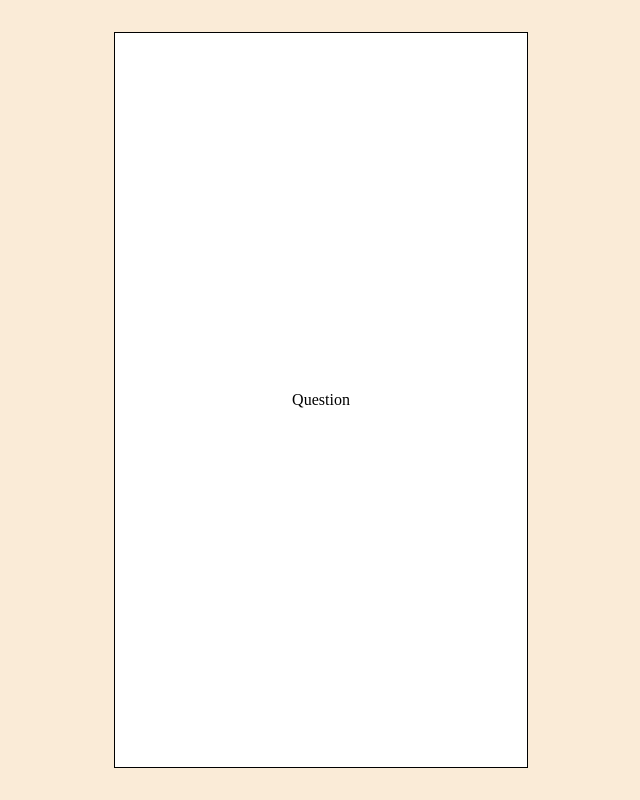
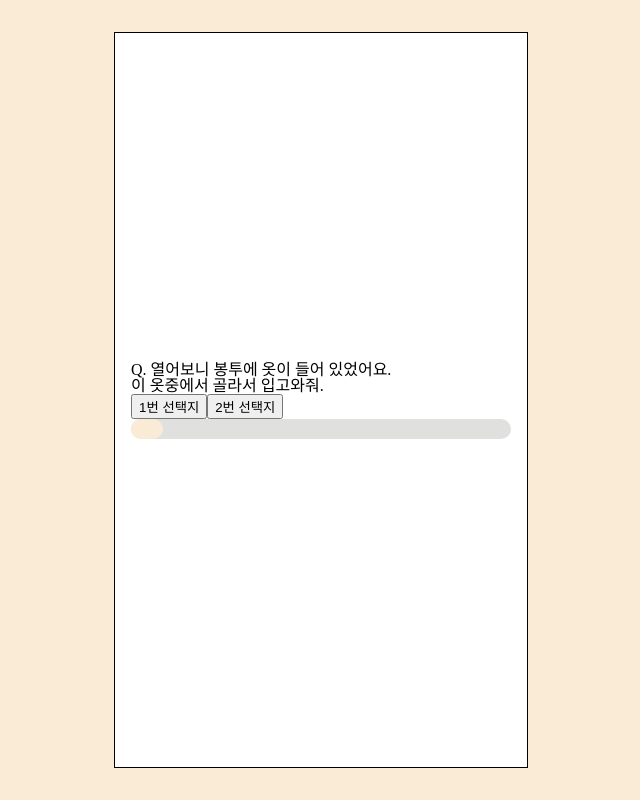
Before and after one commit to Jesscha/pnueventpage, a React (Create React App) app in the folder pnumbti/: page /question in a window 1280 px wide. Shown: the whole page, without its empty margins (319-959 px from the left). Built offline with nearby package versions, Linux system fonts and the light colour scheme.

Commit message:
add question logic

```diff
--- a/pnumbti/src/App.js
+++ b/pnumbti/src/App.js
@@ -10,7 +10,7 @@ function App() {
     <div className="container">
       <Router>
         <Switch>
-          <Route path="/result">
+          <Route path="/result/:mbti">
             <ResultPage />
           </Route>
           <Route path="/question">
--- /dev/null
+++ b/pnumbti/src/asset/qustionData.js
@@ -0,0 +1,77 @@
+const questionData = [
+  {
+    question: '열어보니 봉투에 옷이 들어 있었어요.',
+    describtion: '이 옷중에서 골라서 입고와줘.',
+    optionOne: 'E',
+    optionTwo: 'I',
+  },
+  {
+    question: '친구와 작별을 하고 이제 선물을 고릅니다 ',
+    describtion: '',
+    optionOne: 'F',
+    optionTwo: 'T',
+  },
+  {
+    question: '선물 포장은 어떻게 할까요?',
+    describtion: '',
+    optionOne: 'S',
+    optionTwo: 'N',
+  },
+  {
+    question: '꽃도 예약하려고 해요',
+    describtion: '',
+    optionOne: 'J',
+    optionTwo: 'P',
+  },
+  {
+    question: '편지도 쓸까요?',
+    describtion: '',
+    optionOne: 'J',
+    optionTwo: 'P',
+  },
+  {
+    question: '드디어 파티 당일 가는 길 어떤 음악을 들을 까요?',
+    describtion: '',
+    optionOne: 'E',
+    optionTwo: 'I',
+  },
+  {
+    question: '케이크를 골라볼게요',
+    describtion: '',
+    optionOne: 'S',
+    optionTwo: 'N',
+  },
+  {
+    question: '파티장에 도착했어요',
+    describtion: '',
+    optionOne: 'E',
+    optionTwo: 'I',
+  },
+  {
+    question: '생일 당사자에게 가장먼저 할 말은?',
+    describtion: '',
+    optionOne: 'F',
+    optionTwo: 'T',
+  },
+  {
+    question: '생일 케이크 세레모니 때 당신은? ',
+    describtion: '',
+    optionOne: 'S',
+    optionTwo: 'N',
+  },
+  {
+    question: '즐거운 시간을 보냈네요. 벌써 밤 10시네요. 집에 갈까요?',
+    describtion: '',
+    optionOne: 'F',
+    optionTwo: 'T',
+  },
+  {
+    question:
+      '굿모닝 다음날 아침이 밝았습니다. 어제 찍었던 사진들을 되돌아 봅니다.',
+    describtion: '',
+    optionOne: 'J',
+    optionTwo: 'P',
+  },
+];
+
+export default questionData;
--- /dev/null
+++ b/pnumbti/src/pages/ProgressBar/ProgressBar.jsx
@@ -0,0 +1,38 @@
+
+
+import React from "react";
+
+const ProgressBar = ({ bgcolor, completed }) => {
+  const containerStyles = {
+    height: 20,
+    width: '100%',
+    backgroundColor: "#e0e0de",
+    borderRadius: 50,
+    margin: "auto2",
+  }
+
+  const fillerStyles = {
+    height: '100%',
+    width: `${completed}%`,
+    backgroundColor: bgcolor,
+    transition: 'width 0.5s ease-in-out',
+    borderRadius: 'inherit',
+    textAlign: 'right',
+  }
+
+  const labelStyles = {
+    padding: 5,
+    color: 'white',
+    fontWeight: 'bold',
+  }
+
+  return (
+    <div style={containerStyles}>
+      <div style={fillerStyles}>
+      </div>
+    </div>
+  );
+};
+
+
+export default ProgressBar;
--- a/pnumbti/src/pages/QuestionPage/QuestionPage.jsx
+++ b/pnumbti/src/pages/QuestionPage/QuestionPage.jsx
@@ -1,25 +1,137 @@
-import React from 'react';
+import React, { useState } from 'react';
+import { Link } from 'react-router-dom';
+import ProgressBar from '../ProgressBar/ProgressBar.jsx'
+import questionData from '../../asset/qustionData.js';
 
 
 
 // 이 컴포넌트의 state로 M,B,T,I 를 넣는다.
 // 각 문항이 클릭 되면 두가지 액션이 시작된다.
-// 1. 다음 문항을 불러오는 기능, 2. 해당 문항에 기반한 점수를 기록하는 기능
-//
+// 1. 다음 문항을 불러오는 기능, 2. 해당 문항에 기반한 점수를 기록하는 기능 //
 
 // 다음 문항을 불러오는 기능은 어떻게 만드는가?
 // 문항을 배열로 저장해 놓고 문제 인덱스 state를 바꾸면 됨
 // 게이지는 문제 인덱스가 변함에 따라서 변하게 하면 됨
 // 뒤로가기 기능이 있다면, 직전에 바뀐 MBTI 스코어를 기억하는 state를 하나 두면 된다.
+// 여기의 결과 성향을 정답 페이지로 넘겨준다. Prams 로 넘겨주면 될 듯
+
+// 개발 순서를 보자 질문 및 선택지가 컴포넌인가 하나의 컴포넌트로 구현 되어야 하는가
+// 이렇게 하면 페이지 구성 어떻게 할 수 있지?
+
+// 하나하나 손으로 구현?
+// 데이터가 형식의 정의 ,  데이터의 형식 {질문 유형, 질문 내용, 필요 이미지, 각 선택지가 의미하는 것, 각 선택지 텍스트 }의 키벨류를 가지고 있으면 된다.
+
+// 질문 컴포넌트는 인덱스의 마지막에 도달 했을 때, 그때까지의 결과를 담아서 최종 결과보기 기능을 구현한다.
+
+//  마지막페이지 메시지 오는 느낌적 느낌으로 만들어야 함
+
 
 
 
 function QuestionPage() {
+
+  const numberOfQuestions = questionData.length
+
+  const [isLast, setIsLast] = useState(false);
+  const [questionIndex, setQuestionIndex] = useState(0);
+  const [E, setE] = useState(0);
+  const [I, setI] = useState(0);
+  const [F, setF] = useState(0);
+  const [T, setT] = useState(0);
+  const [S, setS] = useState(0);
+  const [N, setN] = useState(0);
+  const [J, setJ] = useState(0);
+  const [P, setP] = useState(0);
+
+  const setMBTIScore = (questionType) => {
+    switch (questionType) {
+      case "E":
+        setE(E + 1)
+        break
+      case "I":
+        setI(I + 1)
+        break
+      case "F":
+        setF(F + 1)
+        break
+      case "T":
+        setT(T + 1)
+        break
+      case "S":
+        setS(S + 1)
+        break
+      case "N":
+        setN(N + 1)
+        break
+      case "J":
+        setJ(J + 1)
+        break
+      case "P":
+        setP(P + 1)
+        break
+      default:
+        console.log("wrong type")
+    }
+
+    // 마지막 페이지면 다음장 가기기능 정지
+    if (questionIndex + 1 < numberOfQuestions) {
+      setQuestionIndex(questionIndex + 1)
+    } else {
+      setIsLast(true)
+
+
+    }
+
+
+  }
+
+  const calulateMBTI = () => {
+    let EI = E > I ? "E" : " I";
+    let SN = S > N ? "S" : "N";
+    let TF = T > F ? "T" : "F";
+    let JP = J > P ? "J" : "P";
+
+    return `${EI}${SN}${TF}${JP}`
+
+  }
+
+
+
   return (
-    <div>
-      Question
+    <div style={{ width: "100%" }}>
+      {!isLast ? <div>
+        <h1>Q. {questionData[questionIndex].question}</h1>
+        <p>{questionData[questionIndex].describtion}</p>
+        {/* 체커블하게 만들자 다시 취소할 수도 있으니까 체크 할 때   */}
+        <button onClick={() => setMBTIScore(questionData[questionIndex].optionOne)}> 1번 선택지 </button>
+        <button onClick={() => setMBTIScore(questionData[questionIndex].optionTwo)}> 2번 선택지 </button>
+      </div> : <div>
+
+          {/* 채팅앱 비스무리한  컴포넌트 구현부  */}
+          {lastQuestionText.map((text, i) => {
+            return <p key={i}>
+              {text.text}
+            </p>
+          })}
+          {/* 생일 보내기 리퀘ㅔ스트 보내는 구현부 */}
+          <input placeholder={"내 생일은... "} />
+
+          <Link to={`/result/${calulateMBTI()}`} > 결과 보러가기 {calulateMBTI()}</Link>
+        </div>
+      }
+
+      <ProgressBar bgcolor="antiquewhite" completed={((questionIndex + 1) / numberOfQuestions * 100)} />
     </div>
   );
 }
 
+
+const lastQuestionText = [
+
+  { text: '생일 함께해줘서 정말 고마웠어 친구야. 준 선물도 진짜 필요한 선물이었어. 네 생일때도 꼭 필요한 선물을 주고 싶어.' },
+  { text: '네 생일은 언제였지?' },
+]
+
+
+
 export default QuestionPage;
--- a/pnumbti/src/pages/ResultPage/ResultPage.jsx
+++ b/pnumbti/src/pages/ResultPage/ResultPage.jsx
@@ -1,12 +1,41 @@
 import React from 'react';
+import { useParams } from 'react-router-dom';
+
+
+// 16가지 결과를 kv로 저장해 놓는다.
 
 
 function ResultPage() {
+
+  const { mbti } = useParams();
+
+
+
+
+
   return (
     <div>
-      ResultPage
+      ResultPage {mbti}
     </div>
   );
 }
 
+
+const resultData = [{
+
+
+
+
+
+
+
+
+
+
+}]
+
+
+
+
+
 export default ResultPage;
```
